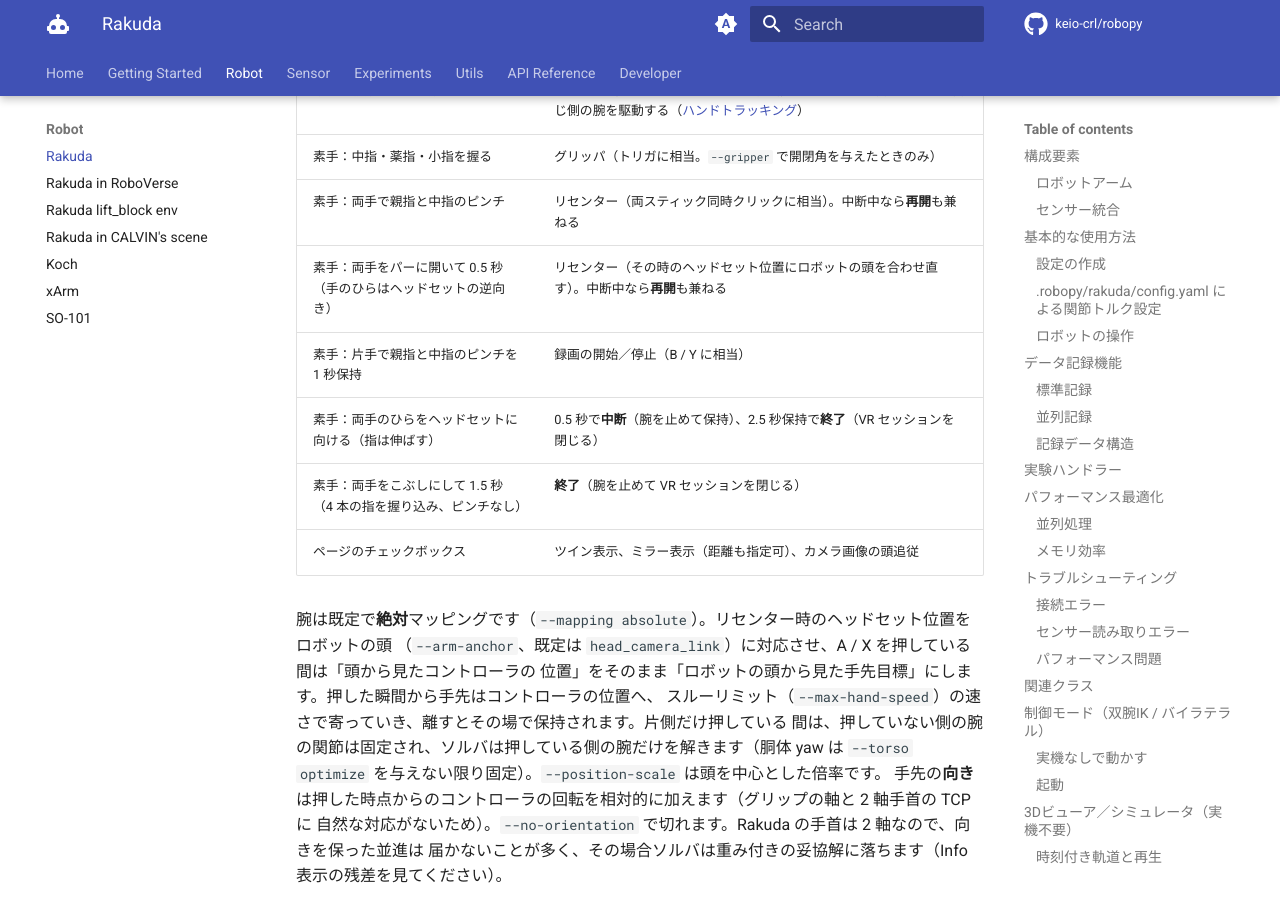
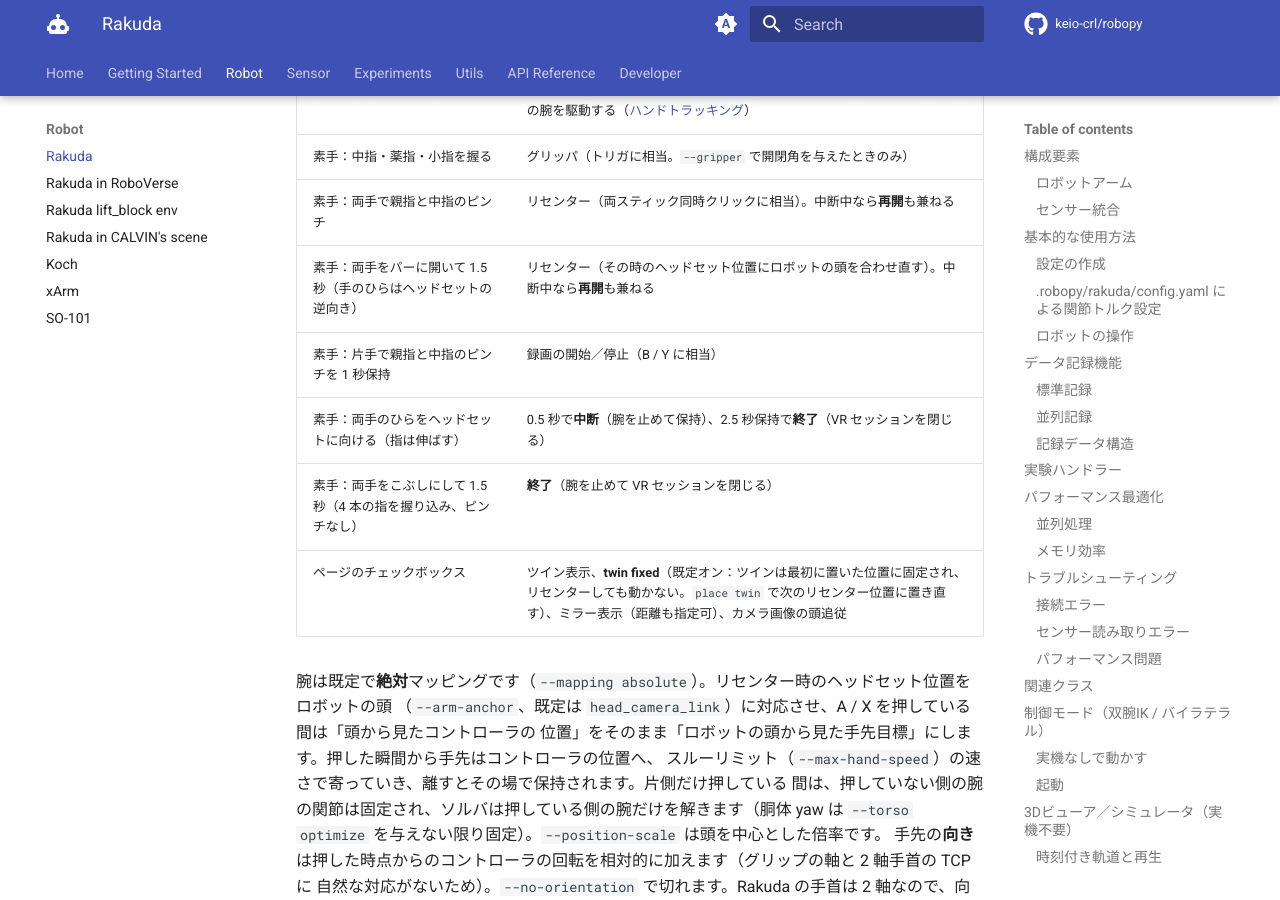
Before and after one commit to keio-crl/robopy, an MkDocs documentation site: the page built from docs/robots/rakuda.md, in a window 1280 px wide and 900 px high, scrolled down 19582 px. Built offline with MkDocs 1.6.1 and Material for MkDocs 9.7.7, drawn with Linux system fonts in a browser that asks for light colours; comment, search, counter and statistics services are not loaded; the version menu is left out.

Commit message:
feat(vr): the twin stays where it was placed; open-hands re-centre needs 1.5 s
Every re-centre moved the twin to the headset, and the open-hands gesture
fired easily while looking around, so the robot seemed to follow the head.
The twin now keeps its first placement ('twin fixed', default on; 'place
twin' accepts the next one) while re-centres still move the operator's
mapping, and the open-hands re-centre needs 1.5 s instead of 0.5.

Co-Authored-By: Claude Fable 5.1 <noreply@anthropic.com>

```diff
--- a/docs/robots/rakuda.md
+++ b/docs/robots/rakuda.md
@@ -680,11 +680,11 @@ WebXR は https か localhost でしか動きません。方法は 2 つあり
 | 素手：親指と人差し指のピンチ | **クラッチ**（コントローラの A / X に相当）。つまんでいる間、その手が同じ側の腕を駆動する（[ハンドトラッキング](#vr-hands)） |
 | 素手：中指・薬指・小指を握る | グリッパ（トリガに相当。`--gripper` で開閉角を与えたときのみ） |
 | 素手：両手で親指と中指のピンチ | リセンター（両スティック同時クリックに相当）。中断中なら**再開**も兼ねる |
-| 素手：両手をパーに開いて 0.5 秒（手のひらはヘッドセットの逆向き） | リセンター（その時のヘッドセット位置にロボットの頭を合わせ直す）。中断中なら**再開**も兼ねる |
+| 素手：両手をパーに開いて 1.5 秒（手のひらはヘッドセットの逆向き） | リセンター（その時のヘッドセット位置にロボットの頭を合わせ直す）。中断中なら**再開**も兼ねる |
 | 素手：片手で親指と中指のピンチを 1 秒保持 | 録画の開始／停止（B / Y に相当） |
 | 素手：両手のひらをヘッドセットに向ける（指は伸ばす） | 0.5 秒で**中断**（腕を止めて保持）、2.5 秒保持で**終了**（VR セッションを閉じる） |
 | 素手：両手をこぶしにして 1.5 秒（4 本の指を握り込み、ピンチなし） | **終了**（腕を止めて VR セッションを閉じる） |
-| ページのチェックボックス | ツイン表示、ミラー表示（距離も指定可）、カメラ画像の頭追従 |
+| ページのチェックボックス | ツイン表示、**twin fixed**（既定オン：ツインは最初に置いた位置に固定され、リセンターしても動かない。`place twin` で次のリセンター位置に置き直す）、ミラー表示（距離も指定可）、カメラ画像の頭追従 |
 
 腕は既定で**絶対**マッピングです（`--mapping absolute`）。リセンター時のヘッドセット位置をロボットの頭
 （`--arm-anchor`、既定は `head_camera_link`）に対応させ、A / X を押している間は「頭から見たコントローラの
@@ -724,7 +724,7 @@ Quest のハンドトラッキングを有効にしてコントローラを置
 | 親指と人差し指の先をつまむ（ピンチ） | **クラッチ**。つまんでいる間だけ腕が手に追従し、離すとその場で保持 | `--hand-clutch always` で「手が見えている間は常に追従」 |
 | 中指・薬指・小指を手のひらに握り込む | **グリッパ**。伸ばして開、握って閉（連続値） | `--hand-gripper pinch`（`always` クラッチ時のみ。ピンチの強さがグリッパ）／`none` |
 | 両手で親指と中指の先をつまむ | **リセンター**。中断中なら腕を**再開** | — |
-| 両手をパーに開いて保持（ピンチなし・手のひらはヘッドセットの逆向き＝ストップの合図の裏返し） | 0.5 秒で**リセンター**。その時のヘッドセットの位置・向きにロボットの頭を合わせ直し、中断中なら腕を**再開**する | `--hand-open-recenter SECONDS\|off`。`--hand-clutch always` では無効（開いた手が通常の操作状態のため） |
+| 両手をパーに開いて保持（ピンチなし・手のひらはヘッドセットの逆向き＝ストップの合図の裏返し） | 1.5 秒で**リセンター**。その時のヘッドセットの位置・向きにロボットの頭を合わせ直し、中断中なら腕を**再開**する | `--hand-open-recenter SECONDS\|off`。`--hand-clutch always` では無効（開いた手が通常の操作状態のため） |
 | 片手だけで親指と中指の先をつまんで 1 秒保持 | **録画の開始／停止** | — |
 | 両手のひらをヘッドセットに向け、指を伸ばす（ストップの合図） | 0.5 秒で**中断**、2.5 秒保持で**終了** | `--stop-hold PAUSE,END` |
 | 両手をこぶしにして保持（4 本の指を握り込む。ピンチなし） | 1.5 秒で**終了**（腕を止めて VR から抜ける）。終了専用の形なので、中断と混同せずに出せる | `--hand-end-hold SECONDS\|off` |
--- a/src/robopy/vr/static/vr.html
+++ b/src/robopy/vr/static/vr.html
@@ -47,6 +47,8 @@
   <label><input type="checkbox" id="arms-on" checked> arms</label>
   <button id="record" class="rec" title="Record the session on the server; videos are rendered when you stop (also: B / Y in VR, or hold a thumb-and-middle-finger pinch on one hand)">&#9679; Record</button>
   <label><input type="checkbox" id="twin-on" checked> robot twin</label>
+  <label title="Keep the twin where it was first placed; re-centres move the operator's mapping but not the twin"><input type="checkbox" id="twin-fixed" checked> twin fixed</label>
+  <button id="twin-place" title="Place the twin again at the next re-centre (or state update)">place twin</button>
   <label><input type="checkbox" id="mirror-on" checked> mirror</label>
   <label>at <input id="mirror-dist" type="number" class="num short" value="1.5" step="0.1" min="0.5" max="5"> m</label>
   <label><input type="checkbox" id="cam-lock" checked> image follows head</label>
```
Also changed, not shown: src/robopy/vr/static/vr.js (+16 -2 lines), 2 other files.
